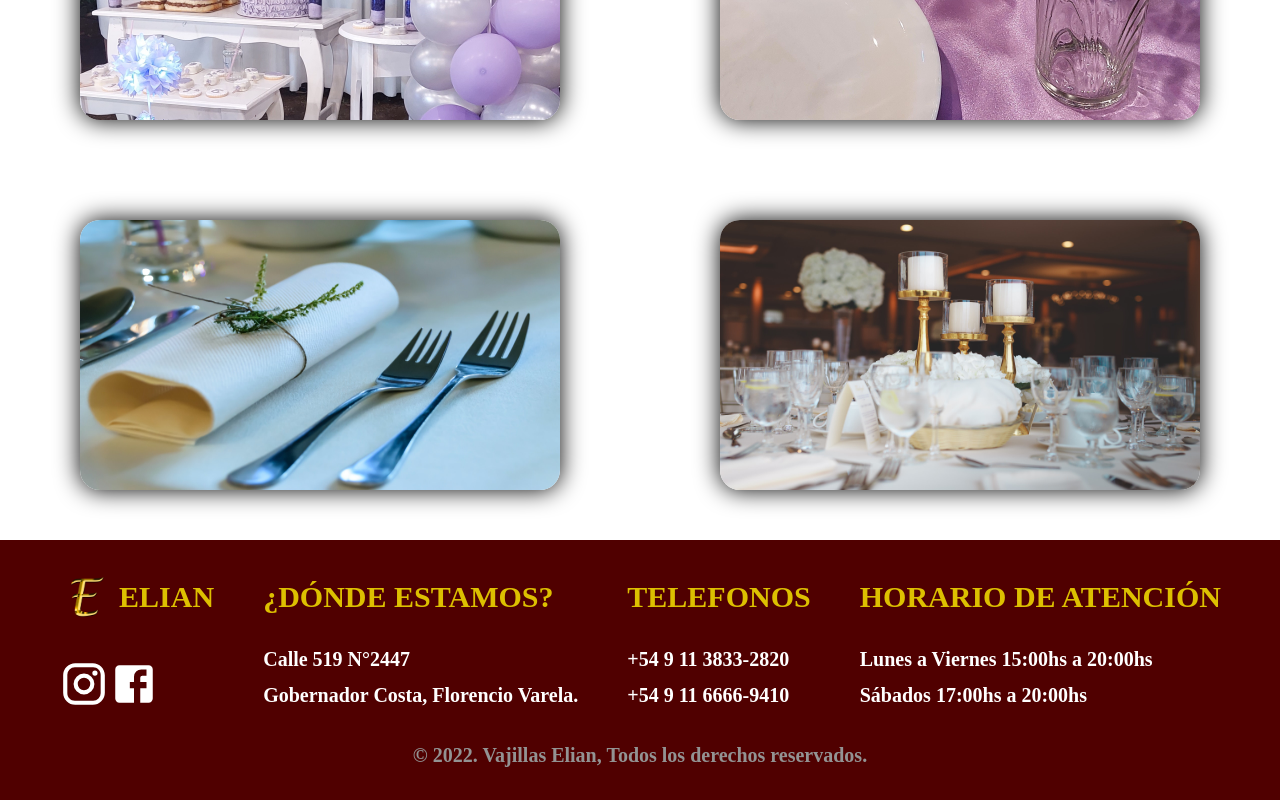
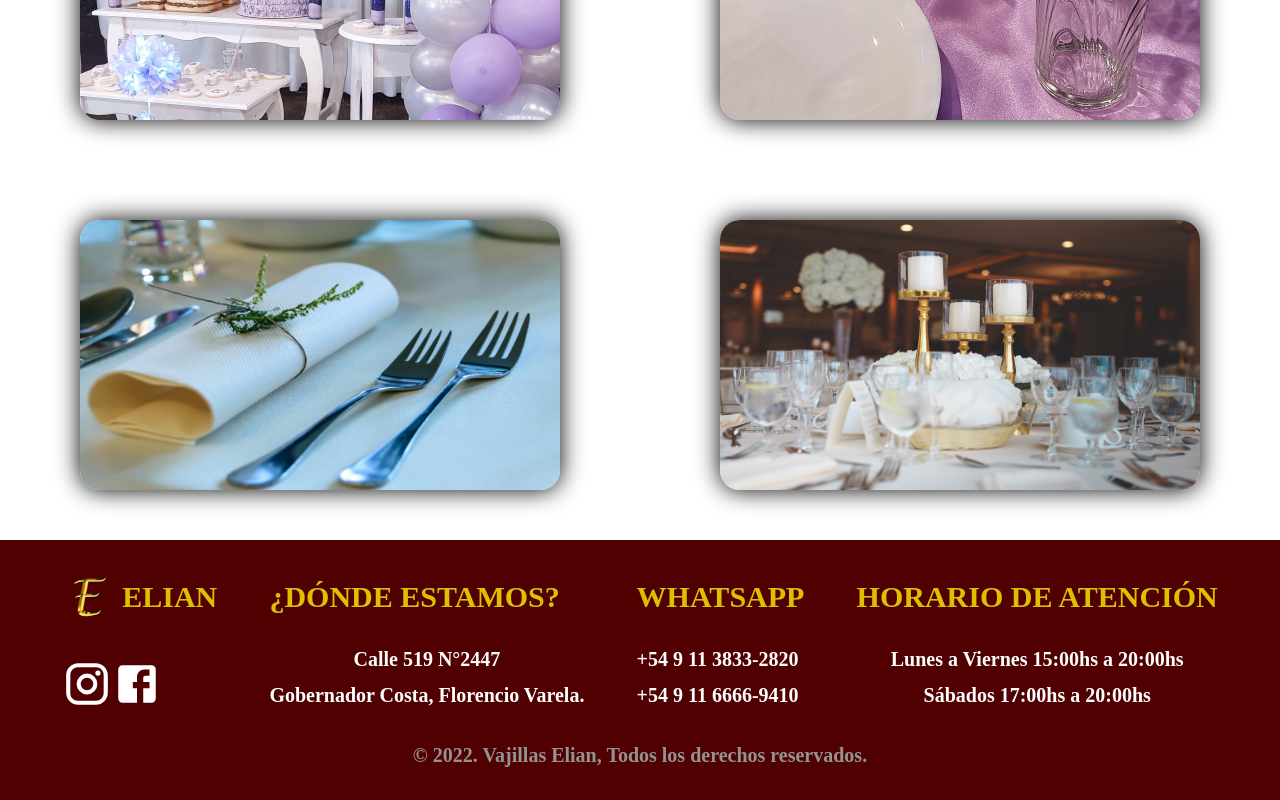
Before and after one commit to cor2ba/Vajillas-Elian, a React (Create React App) app: page / in a window 1280 px wide. Shown: the part 1210-2010 px from the top of the page. Built offline with nearby package versions, Linux system fonts and the light colour scheme.

Commit message:
Cambios en pie

```diff
--- a/src/components/Pie/Pie.jsx
+++ b/src/components/Pie/Pie.jsx
@@ -26,7 +26,7 @@ const Pie = () => {
           <div>
             <h1 className={Estilos.Titulo}>¿DÓNDE ESTAMOS?</h1>
           </div>
-          <div>
+          <div className={Estilos.Alinear}>
             <h1 className={Estilos.Subtitulos}>Calle 519 N°2447</h1>
             <h1 className={Estilos.Subtitulos}>
               Gobernador Costa, Florencio Varela.
@@ -35,7 +35,7 @@ const Pie = () => {
         </div>
         <div className={Estilos.Sección}>
           <div>
-            <h1 className={Estilos.Titulo}>TELEFONOS</h1>
+            <h1 className={Estilos.Titulo}>WHATSAPP</h1>
           </div>
           <div>
             <h1 className={Estilos.Subtitulos}>+54 9 11 3833-2820</h1>
@@ -46,7 +46,7 @@ const Pie = () => {
           <div>
             <h1 className={Estilos.Titulo}>HORARIO DE ATENCIÓN</h1>
           </div>
-          <div>
+          <div className={Estilos.Alinear}>
             <h1 className={Estilos.Subtitulos}>
               Lunes a Viernes 15:00hs a 20:00hs
             </h1>
--- a/src/components/Pie/Pie.module.css
+++ b/src/components/Pie/Pie.module.css
@@ -18,6 +18,8 @@
 
 .Container2 {
   align-self: center;
+  align-items: center;
+  text-align: center;
 }
 
 .Titulo {
@@ -51,3 +53,8 @@
   flex-direction: row;
   align-items: center;
 }
+
+.Alinear {
+  align-items: center;
+  text-align: center;
+}
```
